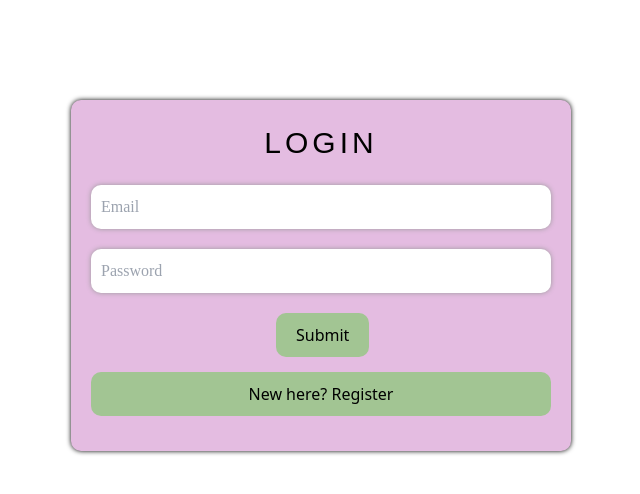
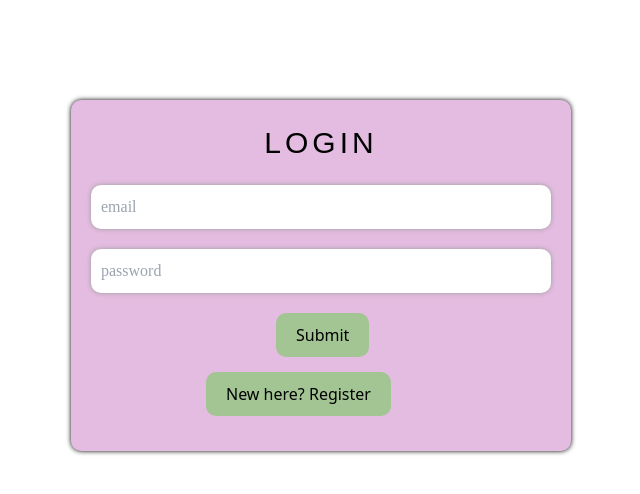
Before and after one commit to dev-9820/mp-quiz, a Next.js app: page / in a window 1280 px wide. Shown: the top 494 px of the page, without its empty margins (319-959 px from the left). Built offline with nearby package versions, Linux system fonts and the light colour scheme.

Commit message:
registerpage, misc
from laptop

```diff
--- /dev/null
+++ b/components/navbar.js
@@ -0,0 +1,8 @@
+export default function navbar(){
+    return(
+        <div className="navbar">
+
+        </div>
+    )
+
+}
--- a/config/firebase.ts
+++ /dev/null
@@ -1,20 +0,0 @@
-import { initializeApp } from "firebase/app";
-import { getAnalytics } from "firebase/analytics";
-import { getAuth } from "firebase/auth";
-
-const firebaseConfig = {
-  apiKey: "AIzaSyDSEKqpfwWiRq39zais5cL27zJCWdz0k8c",
-  authDomain: "miniproject-4de08.firebaseapp.com",
-  databaseURL: "https://miniproject-4de08-default-rtdb.firebaseio.com",
-  projectId: "miniproject-4de08",
-  storageBucket: "miniproject-4de08.appspot.com",
-  messagingSenderId: "518018982760",
-  appId: "1:518018982760:web:0d1c4c9e63212c82f8acdd",
-  measurementId: "G-FNZYW13WG4"
-};
-
-// Initialize Firebase
-const app = initializeApp(firebaseConfig);
-const analytics = getAnalytics(app);
-
-export const auth = getAuth()
--- a/context/AuthContext.tsx
+++ /dev/null
@@ -1,33 +0,0 @@
-import { createContext, useContext, useEffect, useState } from "react";
-import {onAuthStateChanged} from 'firebase/auth'
-import { auth } from "../config/firebase";
-
-const AuthContext = createContext({})
-
-export const useAuth = () => useContext(AuthContext)
-
-export const AuthContextProvider = ({children}: {children : React.ReactNode}) => {
-
-    const [user, setUser] = useState<any>(null)
-
-    useEffect(() => {
-        const unsubscribe = onAuthStateChanged(auth, (user) => {
-            if(user){
-                setUser({
-                uid: user.uid,
-                email: user.email,
-                displayName: user.displayName,
-            })
-            }else{
-                setUser(null)
-            }
-        })
-        return() => unsubscribe()
-    }, [])
-
-    return(
-        <AuthContext.Provider value={{user}}>
-            {children}
-        </AuthContext.Provider>
-    )
-}
--- a/pages/_app.js
+++ b/pages/_app.js
@@ -1,10 +1,8 @@
 import '../styles/globals.css'
-import AuthContextProvider from '../context/AuthContext'
 
 export default function App({ Component, pageProps }) {
 
   return (
   <Component {...pageProps} />
-
 )
 }
--- a/pages/index.js
+++ b/pages/index.js
@@ -4,26 +4,31 @@ import home from './home'
 import { useCallback, useState } from 'react'
 
 
-const login = () => {
+export default function login () {
+
+const [loginEmail, setLoginEmail] = useState('');
+const [loginPassword, setLoginPassword] = useState('');
+
+
   return (
     <div type="cont" className='login-container'>
       <title>SolveIT</title>
       <h1>LOGIN</h1>
       <form>
         <input
-        type='email'
-        id='email'
-        placeholder='Email'/>
+        type='text'
+        name='email'
+        placeholder='email'/>
         <input
         type='password'
-        id='password'
-        placeholder='Password'
+        name='password'
+        placeholder='password'
         />
         <button type="submit">Submit</button>
-        <button onClick={""} type='register'>New here? Register</button>
+        <NextLink href={"/register"}>
+        <button type="register">New here? Register</button>
+        </NextLink>
       </form>
       </div>
   )
   }
-
-  export default login;
--- /dev/null
+++ b/pages/register.js
@@ -0,0 +1,32 @@
+import NextLink from 'next/link'
+import { useState } from 'react'
+import axios from 'axios';
+
+
+export default function Register(){
+
+    return(
+        <div type="cont" className='login-container'>
+      <title>SolveIT</title>
+      <h1>REGISTER</h1>
+      <form>
+        <input
+        type='text'
+        name='email'
+        placeholder='Email'
+        onChange={e => setRegisterEmail(e.target.value)}/>
+
+        <input
+        type='password'
+        name='password'
+        placeholder='password'
+        onChange={e => setRegisterPassword(e.target.value)}/>
+        <button onClick={register} type="submit">Submit</button>
+        <NextLink href={"/"}>
+        <button type="register">Already Registered? Login</button>
+        </NextLink>
+      </form>
+
+        </div>
+    )
+}
--- a/styles/globals.css
+++ b/styles/globals.css
@@ -41,7 +41,7 @@ label {
 	cursor: pointer;
 }
 
-input[type="email"],
+input[type="text"],
 input[type="password"] {
 	padding: 10px;
 	font-family: cursive;
@@ -86,6 +86,7 @@ button[type="register"] {
 	cursor: pointer;
 	transition: 0.3s;
 	margin-bottom: 15px;
+	margin-left: 25%;
 
 }
 
```
Also changed, not shown: package.json (+10 -0 lines), 1 other file (tests, documents, lock files or other folders).
